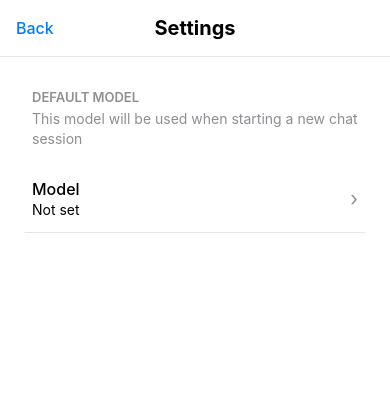
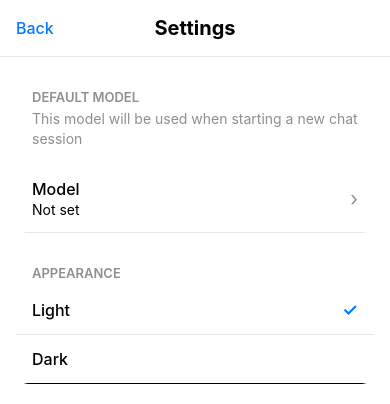
Before and after one commit to hanpham32/opencode-mobile-client, a React Native app: screen /Settings in a window 390 px wide. Shown: the top 404 px of the page. Built offline with nearby package versions, Linux system fonts and the light colour scheme; no server answers.

Commit message:
refactor(ui): change theme toggle to dropdown selection with Light/Dark options

```diff
--- a/src/screens/SettingsScreen.tsx
+++ b/src/screens/SettingsScreen.tsx
@@ -17,7 +17,7 @@ export default function SettingsScreen() {
   const navigation = useNavigation<any>();
   const theme = useChatStore((state) => state.theme);
   const colors = getTheme(theme as ThemeMode);
-  const { defaultModel, setDefaultModel, selectedModel, setSelectedModel, providers } = useChatStore();
+  const { defaultModel, setDefaultModel, selectedModel, setSelectedModel, providers, theme: currentTheme, setTheme } = useChatStore();
   const [showModelSelector, setShowModelSelector] = useState(false);
 
   useEffect(() => {
@@ -87,6 +87,27 @@ export default function SettingsScreen() {
               </Text>
             </View>
           )}
+        </View>
+
+        <View style={[styles.section, { backgroundColor: colors.surface, borderBottomColor: colors.border, marginTop: 16 }]}>
+          <Text style={[styles.sectionTitle, { color: colors.textSecondary }]}>Appearance</Text>
+
+          <View style={[styles.optionGroup, { backgroundColor: colors.itemBackground }]}>
+            <TouchableOpacity
+              style={[styles.optionItem, { borderBottomColor: colors.border }]}
+              onPress={() => setTheme('light')}
+            >
+              <Text style={[styles.optionLabel, { color: colors.text }]}>Light</Text>
+              {currentTheme === 'light' && <Text style={[styles.optionCheck, { color: colors.textPrimary }]}>✓</Text>}
+            </TouchableOpacity>
+            <TouchableOpacity
+              style={styles.optionItem}
+              onPress={() => setTheme('dark')}
+            >
+              <Text style={[styles.optionLabel, { color: colors.text }]}>Dark</Text>
+              {currentTheme === 'dark' && <Text style={[styles.optionCheck, { color: colors.textPrimary }]}>✓</Text>}
+            </TouchableOpacity>
+          </View>
         </View>
       </View>
 
@@ -183,4 +204,24 @@ const styles = StyleSheet.create({
     fontSize: 13,
     lineHeight: 18,
   },
+  optionGroup: {
+    borderRadius: 12,
+    overflow: 'hidden',
+  },
+  optionItem: {
+    flexDirection: 'row',
+    justifyContent: 'space-between',
+    alignItems: 'center',
+    paddingVertical: 14,
+    paddingHorizontal: 16,
+    borderBottomWidth: 0.5,
+  },
+  optionLabel: {
+    fontSize: 16,
+    fontWeight: '500',
+  },
+  optionCheck: {
+    fontSize: 18,
+    fontWeight: '600',
+  },
 });
```
